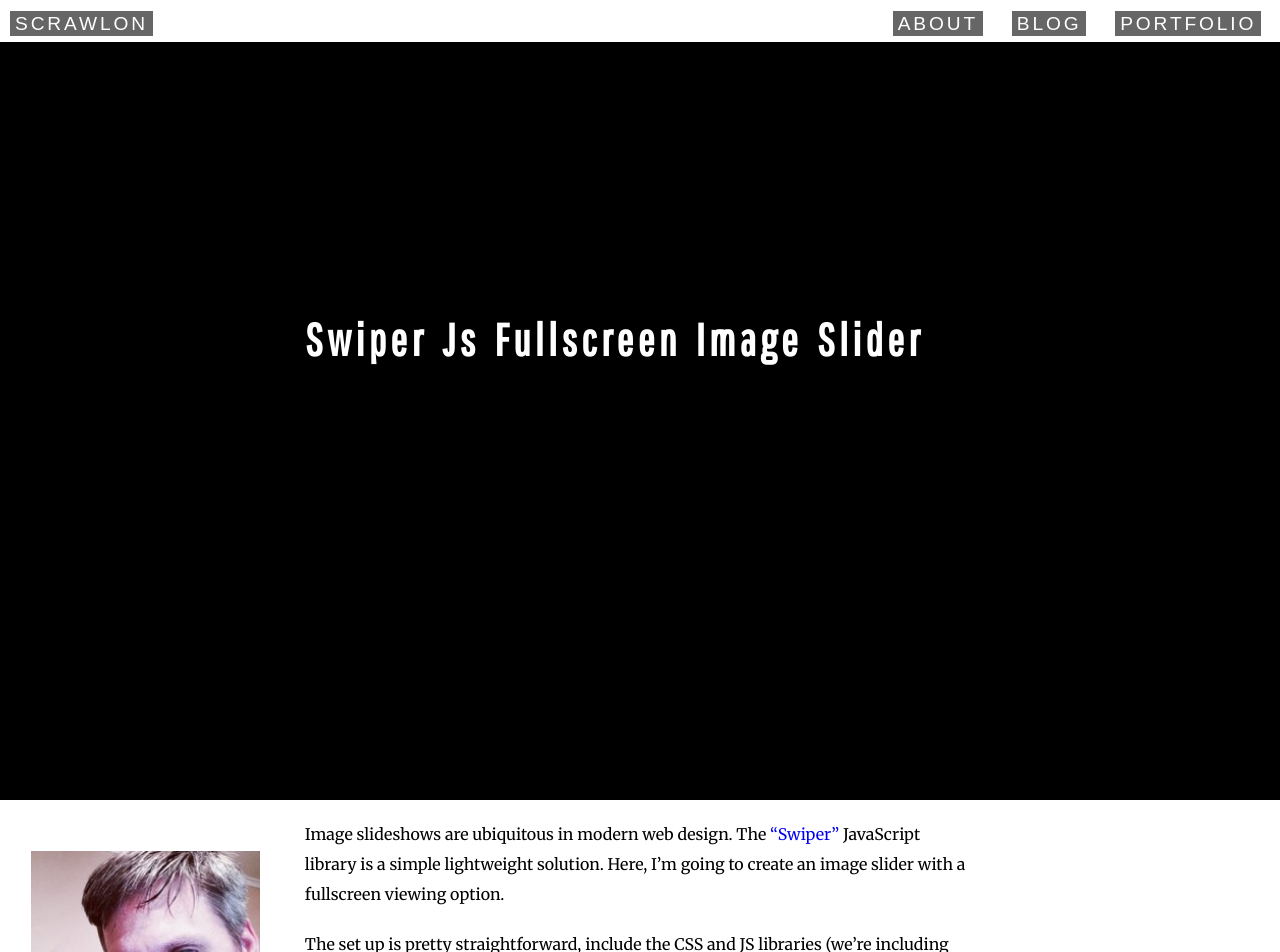
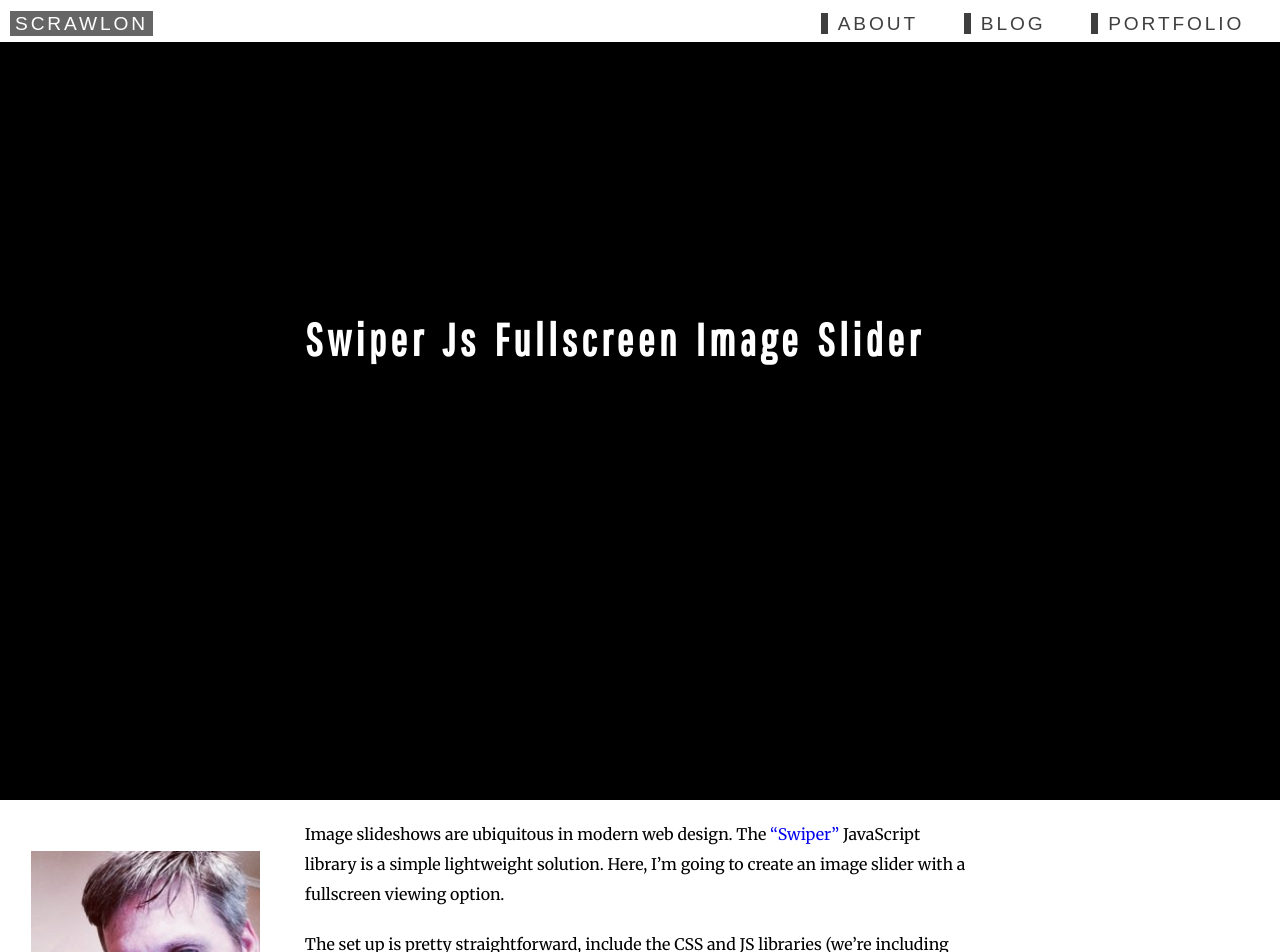
Before and after one commit to scrawlon/scrawlon.github.io, a Jekyll site: the page built from index.html, in a window 1280 px wide. Shown: the top 952 px of the page. Built offline with Jekyll 4.4.1, drawn with Linux system fonts in a browser that asks for light colours; comment, search, counter and statistics services are not loaded.

Commit message:
Nav css mobile/desktop

```diff
--- a/css/styles.scss
+++ b/css/styles.scss
@@ -189,6 +189,7 @@ nav {
     li {
       display: inline-block;
       text-transform: uppercase;
+      margin-bottom: 15px;
     }
   }
 
@@ -558,8 +559,23 @@ $large-desktop: "(min-width: 90em)";
     line-height: 2.8rem;
   }
 
+  .no-scroll {
+    overflow: auto;
+    height: auto;
+  }
+
+  .nav-mobile {
+    display: none;
+  }
+
   .nav-mobile-toggle {
     display: none;
+  }
+
+  .nav-mobile-backdrop {
+    &.visible {
+      display: none;
+    }
   }
 
   nav {
@@ -568,6 +584,14 @@ $large-desktop: "(min-width: 90em)";
     &.nav-desktop {
       .float-right {
         display: block;
+        a {
+          background: #fff;
+          border-left: 7px solid #000;
+          color: #000;
+          opacity: 0.75;
+          padding: 0 2px 0 10px;
+          margin-right: 15px;
+        }
       }
     }
   }
```
Also changed, not shown: _js/app.js (+3 -4 lines), js/app.js.
